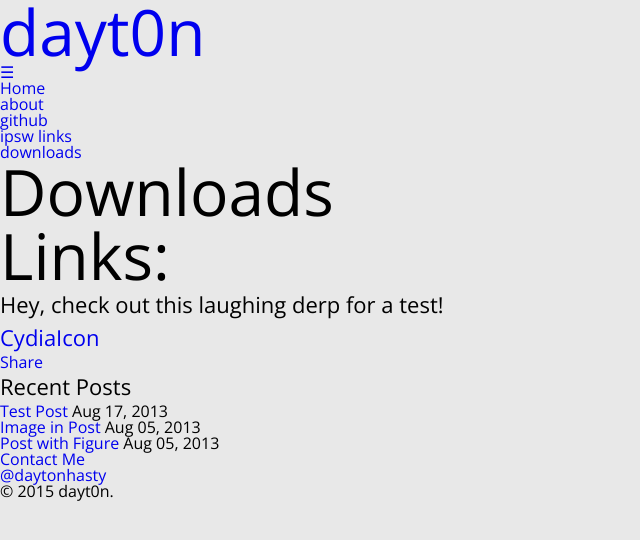
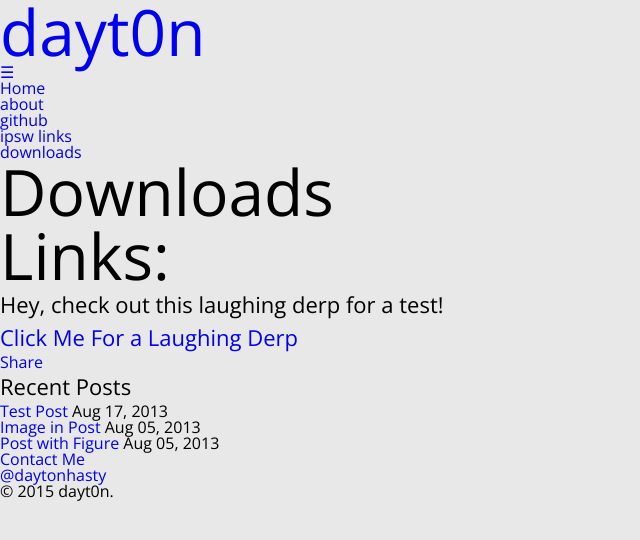
Before and after one commit to dayt0n/dayt0n.github.io, a Jekyll site: the page built from downloads.md, in a window 1280 px wide. Shown: the top 540 px of the page, without its empty margins (0-640 px from the left). Built offline with Jekyll 4.4.1, drawn with Linux system fonts in a browser that asks for light colours; comment, search, counter and statistics services are not loaded.

Commit message:
Changed download link

```diff
--- a/downloads.md
+++ b/downloads.md
@@ -8,4 +8,4 @@
 ======
 Hey, check out this laughing derp for a test!
 
-[CydiaIcon](https://sites.google.com/a/webbschool.com/dayt0nsdownloads/downloads/Icon-60.png?attredirects=0&d=1)
+[Click Me For a Laughing Derp](https://sites.google.com/site/dayt0nsfiles/downloads/275634_Papel-de-Parede-Meme-LOL_2048x1536.jpg?attredirects=0&d=1)
```
